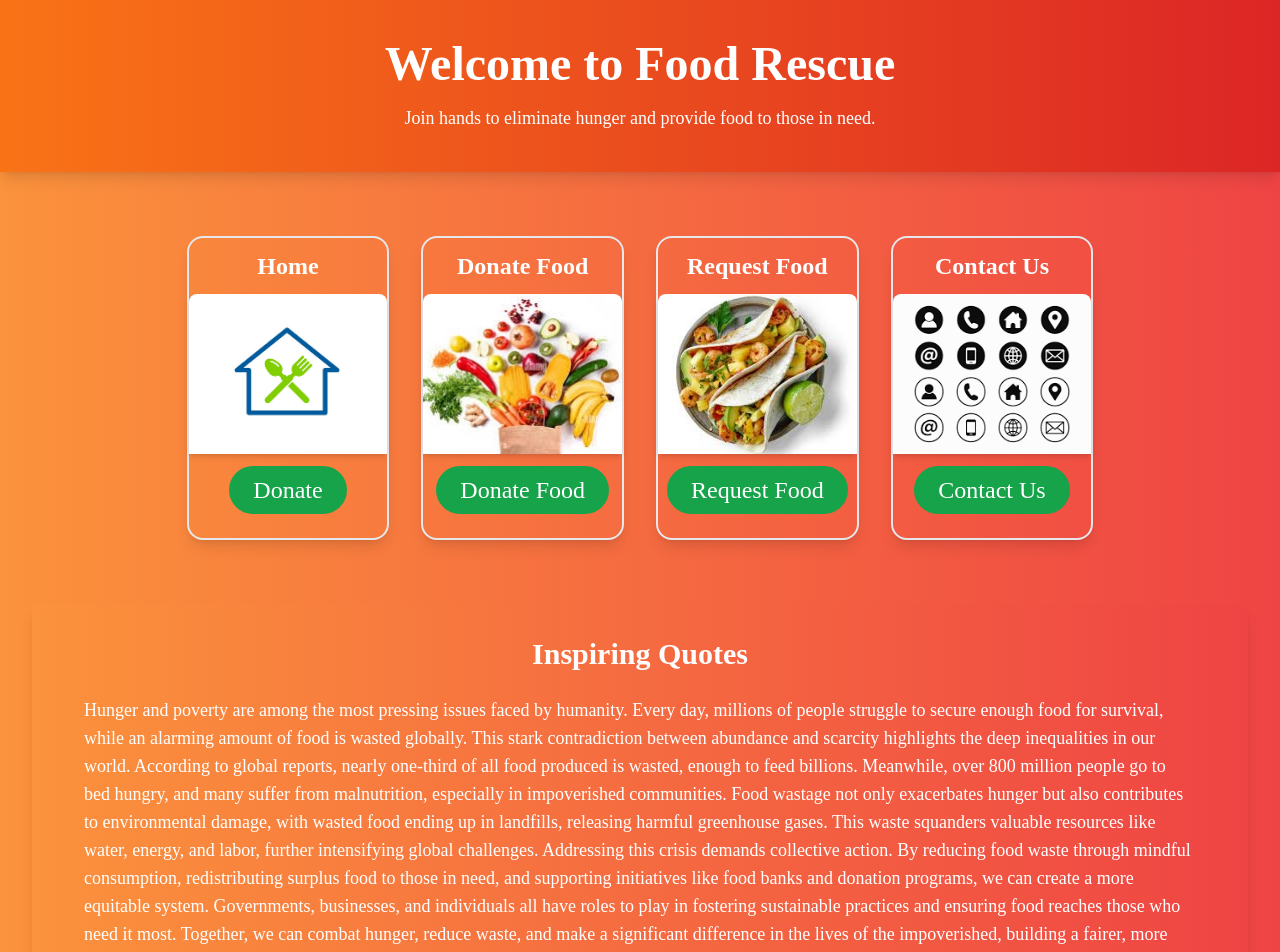
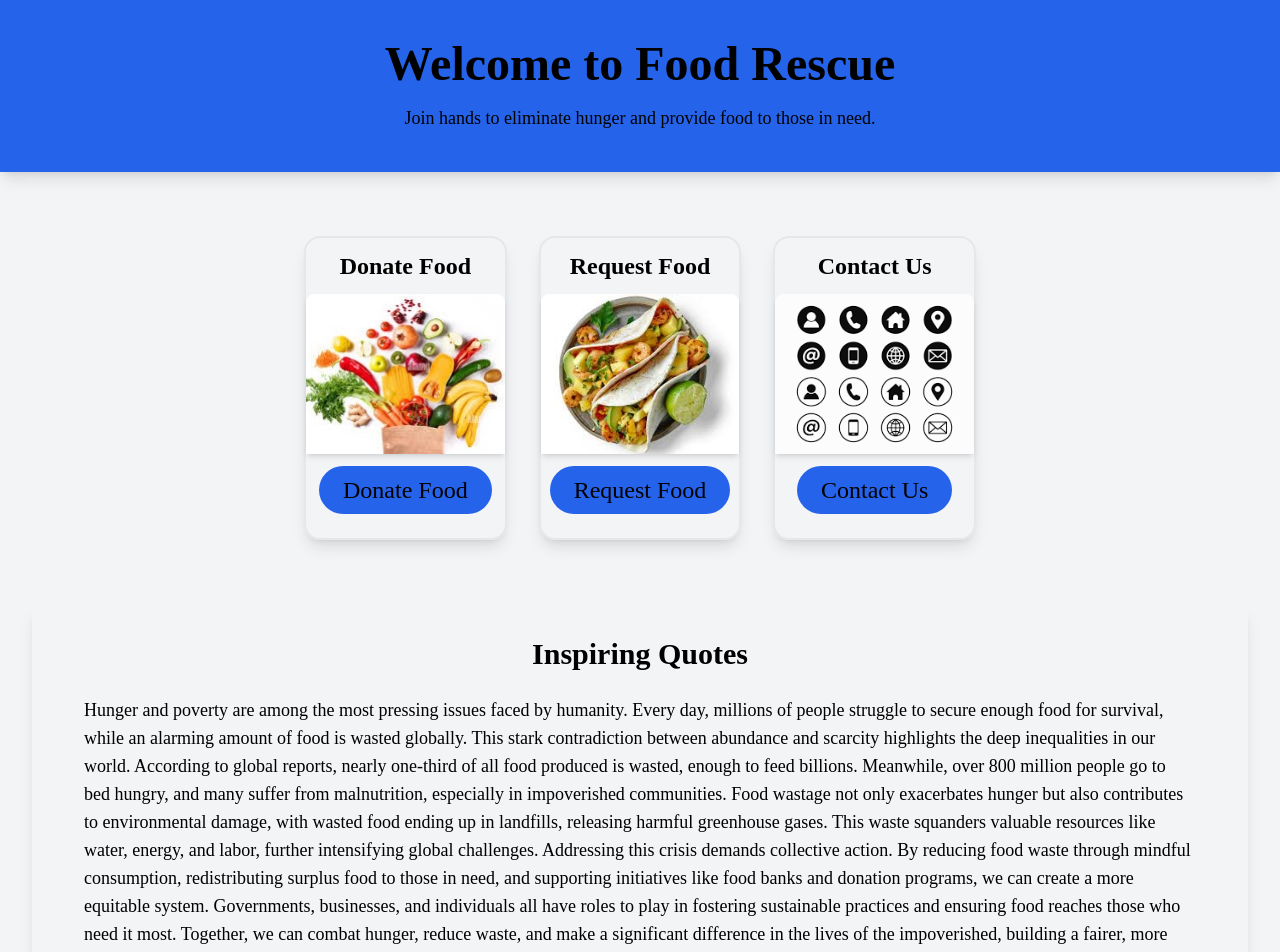
Before and after one commit to sh78ba/rescuefood, a React (Create React App) app in the folder frontend/rescuefood/: page / in a window 1280 px wide. Shown: the top 952 px of the page. Built offline with nearby package versions, Linux system fonts and the light colour scheme; a web font is replaced by a local one.

Commit message:
fixed ui issues

```diff
--- a/frontend/rescuefood/src/components/Home.js
+++ b/frontend/rescuefood/src/components/Home.js
@@ -1,6 +1,5 @@
 import React from "react";
 import Card from "./cards/Card";
-import homeimg from "./images/home.jpg";
 import requestfoodimg from "./images/reqfood.jpg";
 import foodimg from "./images/food.jpg";
 import contactus from "./images/contactus.png";
@@ -8,9 +7,9 @@ import QuotesCard from "./cards/Quotescard";
 
 const Home = () => {
   return (
-    <div className="bg-gradient-to-r from-orange-400 to-red-500 min-h-screen text-white">
+    <div className="bg-gray-100 min-h-screen text-black">
       {/* Hero Section */}
-      <div className="text-center py-10 bg-gradient-to-r from-orange-500 to-red-600 shadow-lg">
+      <div className="text-center py-10 bg-blue-600 shadow-lg">
         <h1 className="text-5xl font-extrabold mb-4">Welcome to Food Rescue</h1>
         <p className="text-lg font-medium">
           Join hands to eliminate hunger and provide food to those in need.
@@ -19,35 +18,32 @@ const Home = () => {
 
       {/* Cards Section */}
       <div className="flex flex-wrap justify-center gap-8 mx-8 py-12">
-        <Card
-          heading="Home"
-          buttonname="Donate"
-          imagelink={homeimg}
-          className="hover:shadow-2xl transform hover:scale-105 transition duration-300"
-        />
+
         <Card
           heading="Donate Food"
           buttonname="Donate Food"
           imagelink={requestfoodimg}
+          link="/register"
           className="hover:shadow-2xl transform hover:scale-105 transition duration-300"
         />
         <Card
           heading="Request Food"
           buttonname="Request Food"
           imagelink={foodimg}
+          link="/register"
           className="hover:shadow-2xl transform hover:scale-105 transition duration-300"
         />
         <Card
           heading="Contact Us"
           buttonname="Contact Us"
           imagelink={contactus}
-          bgcolor="orange"
+          link=""
           className="hover:shadow-2xl transform hover:scale-105 transition duration-300"
         />
       </div>
 
       {/* Quotes Section */}
-      <div className="bg-gradient-to-r from-orange-400 to-red-500 rounded-lg mx-8 p-8 shadow-lg">
+      <div className="bg-gray-100  rounded-lg mx-8 p-8 shadow-lg">
         <h2 className="text-3xl font-semibold text-center mb-6">
           Inspiring Quotes
         </h2>
@@ -55,7 +51,7 @@ const Home = () => {
       </div>
 
       {/* Footer Section */}
-      <footer className="bg-gradient-to-r from-orange-500 to-red-600 text-center py-4 mt-8">
+      <footer className=" bg-blue-600 text-center py-4 mt-8">
         <p className="text-sm font-light">
           © {new Date().getFullYear()}Food Rescue. All rights reserved.
         </p>
--- a/frontend/rescuefood/src/components/LoginPage/Login.js
+++ b/frontend/rescuefood/src/components/LoginPage/Login.js
@@ -68,14 +68,14 @@ const Login = (props) => {
   };
 
   return (
-    <div className="flex justify-center items-center min-h-screen bg-gradient-to-r from-orange-400 to-red-500">
+    <div className="flex justify-center items-center min-h-screen bg-gray-100">
       <div className="w-full max-w-md bg-white p-8 rounded-lg shadow-lg">
-        <h1 className="text-3xl font-bold text-center mb-6 text-orange-500">{props.heading}</h1>
+        <h1 className="text-3xl font-bold text-center mb-6 text-black">{props.heading}</h1>
         <form onSubmit={handleLogin} className="space-y-4">
           <div className="flex flex-col">
             <input
               id="email"
-              className="mt-1 px-4 py-2 rounded-lg border border-gray-300 focus:outline-none focus:ring-2 focus:ring-orange-400"
+              className="mt-1 px-4 py-2 rounded-lg border border-gray-300 focus:outline-none focus:ring-2 focus:ring-blue-400"
               type="email"
               name="email"
               placeholder="Enter your email"
@@ -87,7 +87,7 @@ const Login = (props) => {
           <div className="flex flex-col">
             <input
               id="password"
-              className="mt-1 px-4 py-2 rounded-lg border border-gray-300 focus:outline-none focus:ring-2 focus:ring-orange-400"
+              className="mt-1 px-4 py-2 rounded-lg border border-gray-300 focus:outline-none focus:ring-2 focus:ring-blue-400"
               type="password"
               name="password"
               placeholder="Enter your password"
@@ -104,7 +104,7 @@ const Login = (props) => {
           </div>
           <button
             type="submit"
-            className="w-full bg-orange-500 text-white py-3 rounded-lg hover:bg-orange-400 transition duration-300"
+            className="w-full bg-blue-500 text-white py-3 rounded-lg hover:bg-blue-400 transition duration-300"
             disabled={false}
           >
             Login
--- a/frontend/rescuefood/src/components/Register.js
+++ b/frontend/rescuefood/src/components/Register.js
@@ -3,14 +3,14 @@ import { Link } from 'react-router';
 
 const Register = () => {
   return (
-    <div className="flex justify-center items-center min-h-screen bg-gradient-to-r from-orange-400 to-red-500">
+    <div className="flex justify-center items-center min-h-screen bg-gray-100">
       <div className="flex flex-col w-full max-w-md bg-white p-8 rounded-lg shadow-lg text-center">
-        <h1 className="text-2xl font-semibold mb-6 text-orange-500">Register As</h1>
+
         <ul className="space-y-4">
           <li>
             <Link
               to="/restaurant/login"
-              className="block bg-orange-500 text-white px-6 py-3 rounded-lg cursor-pointer hover:bg-orange-400 transition duration-300"
+              className="block bg-blue-500 text-black px-6 py-3 rounded-lg cursor-pointer hover:bg-blue-400 transition duration-300"
             >
               Restaurant
             </Link>
@@ -18,7 +18,7 @@ const Register = () => {
           <li>
             <Link
               to="/volunteer/login"
-              className="block bg-orange-500 text-white px-6 py-3 rounded-lg cursor-pointer hover:bg-orange-400 transition duration-300"
+             className="block bg-blue-500 text-black px-6 py-3 rounded-lg cursor-pointer hover:bg-blue-400 transition duration-300"
             >
               Volunteer
             </Link>
--- a/frontend/rescuefood/src/components/Volunteer/VolunteerSignUp.js
+++ b/frontend/rescuefood/src/components/Volunteer/VolunteerSignUp.js
@@ -61,37 +61,37 @@ const VolunteerSignup = () => {
   };
 
   return (
-    <div className="flex justify-center items-center min-h-screen bg-gradient-to-r from-orange-400 to-red-500">
+    <div className="flex justify-center items-center min-h-screen bg-gray-100">
       <div className="w-full max-w-md bg-white p-8 rounded-lg shadow-md">
-        <h1 className="text-2xl font-semibold text-center mb-6 text-orange-500">Volunteer Signup</h1>
+        <h1 className="text-2xl font-semibold text-center mb-6 text-black">Volunteer Signup</h1>
         <form onSubmit={(e) => e.preventDefault()} className="space-y-4">
           <input
             type="text"
             name="name"
             placeholder="Full Name"
             onChange={handleChange}
-            className="w-full p-3 border border-gray-300 rounded-lg focus:outline-none focus:ring-2 focus:ring-orange-400"
+            className="w-full p-3 border border-gray-300 rounded-lg focus:outline-none focus:ring-2 focus:ring-blue-400"
           />
           <input
             type="email"
             name="email"
             placeholder="Email"
             onChange={handleChange}
-            className="w-full p-3 border border-gray-300 rounded-lg focus:outline-none focus:ring-2 focus:ring-orange-400"
+            className="w-full p-3 border border-gray-300 rounded-lg focus:outline-none focus:ring-2 focus:ring-blue-400"
           />
           <input
             type="text"
             name="phone"
             placeholder="Phone Number"
             onChange={handleChange}
-            className="w-full p-3 border border-gray-300 rounded-lg focus:outline-none focus:ring-2 focus:ring-orange-400"
+            className="w-full p-3 border border-gray-300 rounded-lg focus:outline-none focus:ring-2 focus:ring-blue-400"
           />
           <input
             type="password"
             name="password"
             placeholder="Password"
             onChange={handleChange}
-            className="w-full p-3 border border-gray-300 rounded-lg focus:outline-none focus:ring-2 focus:ring-orange-400"
+            className="w-full p-3 border border-gray-300 rounded-lg focus:outline-none focus:ring-2 focus:ring-blue-400"
           />
           <button
             onClick={handleSubmit}
@@ -99,7 +99,7 @@ const VolunteerSignup = () => {
             className={`w-full py-3 rounded-lg text-white ${
               isSubmitting
                 ? 'bg-gray-400 cursor-not-allowed'
-                : 'bg-orange-500 hover:bg-orange-400 transition duration-300'
+                : 'bg-blue-500 hover:bg-blue-400 transition duration-300'
             }`}
           >
             {isSubmitting ? 'Submitting...' : 'Sign Up'}
--- a/frontend/rescuefood/src/components/cards/Card.js
+++ b/frontend/rescuefood/src/components/cards/Card.js
@@ -1,18 +1,18 @@
 import React from 'react';
+import { useNavigate } from 'react-router';
 
 const Card = (props) => {
+  const navigate=useNavigate();
   return (
-    <div className='w-11/12 sm:w-1/3 lg:w-1/6 border-2  text-center  from-orange-500 to-red-600 rounded-2xl shadow-lg my-4 transition-transform transform hover:scale-105'>
-      <h1 className='text-2xl font-semibold text-white my-3'>{props.heading}</h1>
+    <div className='w-11/12 sm:w-1/3 lg:w-1/6 border-2  text-center  rounded-2xl shadow-lg my-4 transition-transform transform hover:scale-105'>
+      <h1 className='text-2xl font-semibold text-black my-3'>{props.heading}</h1>
       <img
         src={props.imagelink}
         alt="card-img"
         className='h-40 w-full object-cover rounded-t-lg shadow-md'
       />
-      <button
-        className={`mt-3 mb-6 text-2xl px-6 py-2 rounded-full text-white focus:outline-none transform transition duration-300 ${
-          props.bgcolor === 'red' ? 'bg-orange-500 hover:bg-orange-400' : 'bg-green-600 hover:bg-green-500'
-        }`}
+      <button onClick={()=>{navigate(props.link)}}
+        className="mt-3 mb-6 text-2xl px-6 py-2 rounded-full text-black focus:outline-none transform transition duration-300 bg-blue-600 hover:bg-blue-500"
       >
         {props.buttonname}
       </button>
```
Also changed, not shown: frontend/rescuefood/src/components/Restaurant/RestaurantSignup.js (+12 -12 lines).
